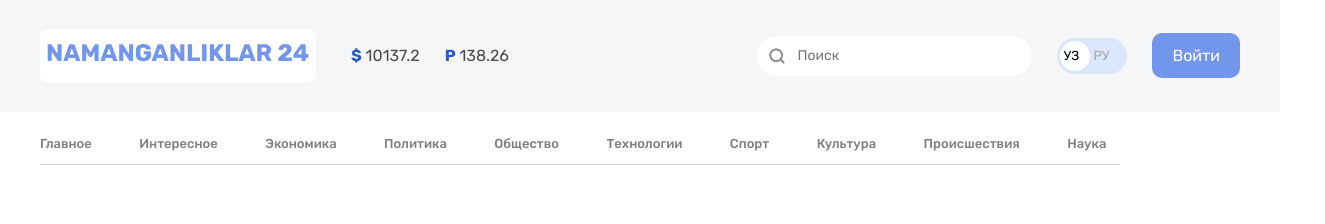
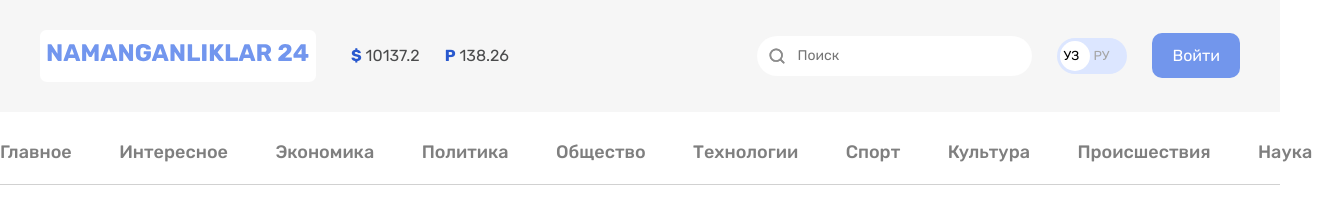
Before and after one commit to Mr-Perfectuz/Namanganliklar24, a plain HTML site: page index.html in a window 1280 px wide. Shown: the whole page, 1325 px wide, since content can reach past the window. Drawn offline with Linux system fonts and the light colour scheme.

Commit message:
change the container for header

```diff
--- a/index.html
+++ b/index.html
@@ -58,8 +58,8 @@
           </div>
 
           <!-- SITE-NAV -->
-          <div class="site-nav">
-               <nav class="container">
+          <!-- <div class="site-nav"> -->
+               <nav class="container-nav">
                     <ul class="sitenav-list">
                          <li class="sitenav-item"><a class="sitenav-link" href="#">Главное</a></li>
                          <li class="sitenav-item"><a class="sitenav-link" href="#">Интересное</a></li>
@@ -73,7 +73,7 @@
                          <li class="sitenav-item"><a class="sitenav-link" href="#">Наука</a></li>
                     </ul>
                </nav>
-          </div>
-     </header>
-</body>
-</html>
+               <!-- </div> -->
+          </header>
+     </body>
+     </html>
--- a/style.css/style.css
+++ b/style.css/style.css
@@ -36,6 +36,7 @@ body{
      align-items: center;
      justify-content: space-between;
      background-color: #f6f6f6;
+
 }
 
 .left-header{
@@ -166,15 +167,23 @@ body{
 
 /* Site nav  */
 .site-nav{
+     display: flex;
+     align-items: center;
      background-color: #fff;
      margin-top: 30px;
-     font-weight: 500;
-     font-size: 18px;
-     line-height: 1px;
+     /* margin-right: 120px; */
+     /* margin-left: 120px; */
+
+
+}
+.container-nav{
+     background-color: #fff;
+     margin-top: 30px;
 
 }
 .sitenav-list{
      display: flex;
+     justify-content: space-between;
      align-items: center;
      list-style: none;
      padding: 0;
@@ -183,6 +192,7 @@ body{
      border-bottom: 1px solid #d1d1d1;
 }
 
+
 .sitenav-item:not(:last-child) {
      margin-right: 34.44px;
 }
@@ -190,4 +200,7 @@ body{
 .sitenav-link{
      color: #7f7f7f;
      text-decoration: none;
+     font-weight: 500;
+     font-size: 18px;
+     line-height: 1px;
 }
```
